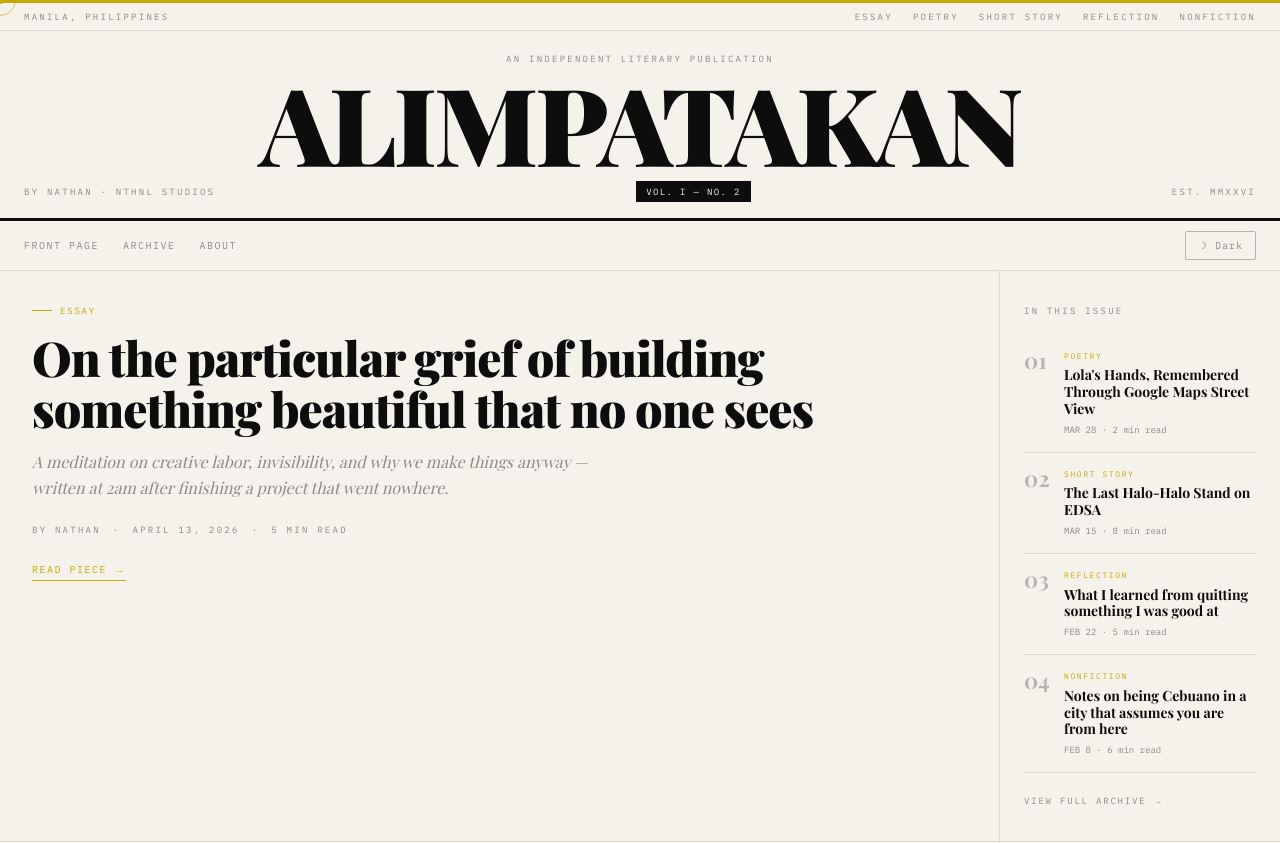
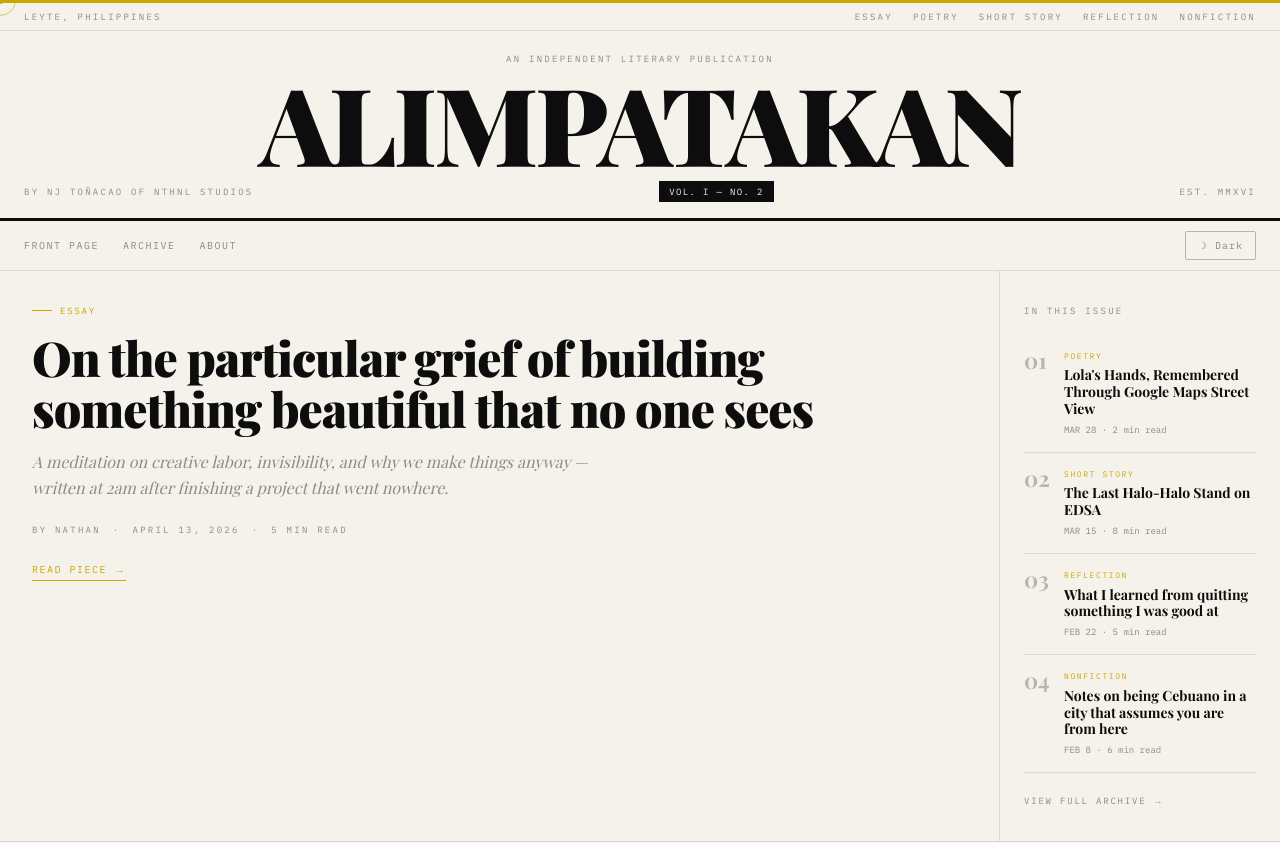
Before and after one commit to nthnjms/alimpatakan, a Next.js app: page / in a window 1280 px wide. Shown: the top 843 px of the page. Built offline with nearby package versions, Linux system fonts and the light colour scheme; a web font is replaced by a local one.

Commit message:
header customized

```diff
--- a/app/page.tsx
+++ b/app/page.tsx
@@ -12,7 +12,7 @@ import DarkModeToggle from "@/components/DarkModeToggle";
 export const metadata: Metadata = {
   title: "ALIMPATAKAN",
   description:
-    "A personal literary publication by Nathan. Essays, poetry, short stories, and reflections from a Visayan creative director in Manila.",
+    "A personal literary publication by Nathaniel. Essays, poetry, short stories, and reflections from a creative director in Leyte.",
 };
 
 export default function HomePage() {
@@ -35,7 +35,7 @@ export default function HomePage() {
 
       {/* Top Bar */}
       <div className="rule-thin" style={{ padding: "6px 24px", display: "flex", justifyContent: "space-between", alignItems: "center" }}>
-        <span className="dateline">Manila, Philippines</span>
+        <span className="dateline">Leyte, Philippines</span>
         <nav style={{ display: "flex", gap: "20px" }}>
           {["Essay", "Poetry", "Short Story", "Reflection", "Nonfiction"].map((cat) => (
             <Link
@@ -67,7 +67,7 @@ export default function HomePage() {
           ALIMPATAKAN
         </h1>
         <div style={{ marginTop: "10px", display: "flex", justifyContent: "space-between", alignItems: "center" }}>
-          <span className="dateline">By Nathan · NTHNL Studios</span>
+          <span className="dateline">by NJ Toñacao of NTHNL Studios</span>
           <span style={{
             background: "var(--text)",
             color: "var(--bg)",
@@ -78,7 +78,7 @@ export default function HomePage() {
           }}>
             {issueNumber}
           </span>
-          <span className="dateline">Est. MMXXVI</span>
+          <span className="dateline">Est. MMXVI</span>
         </div>
       </div>
 
```
